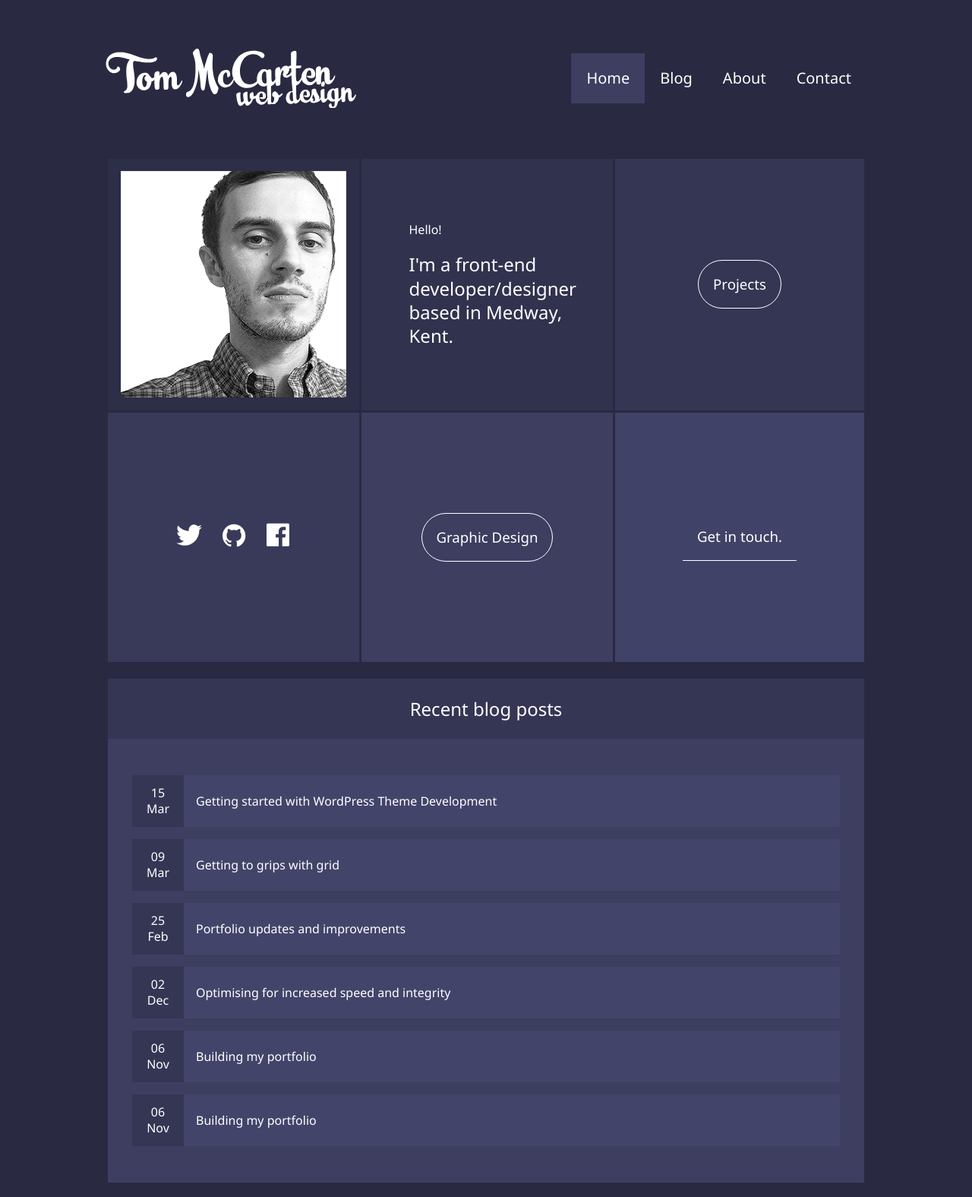
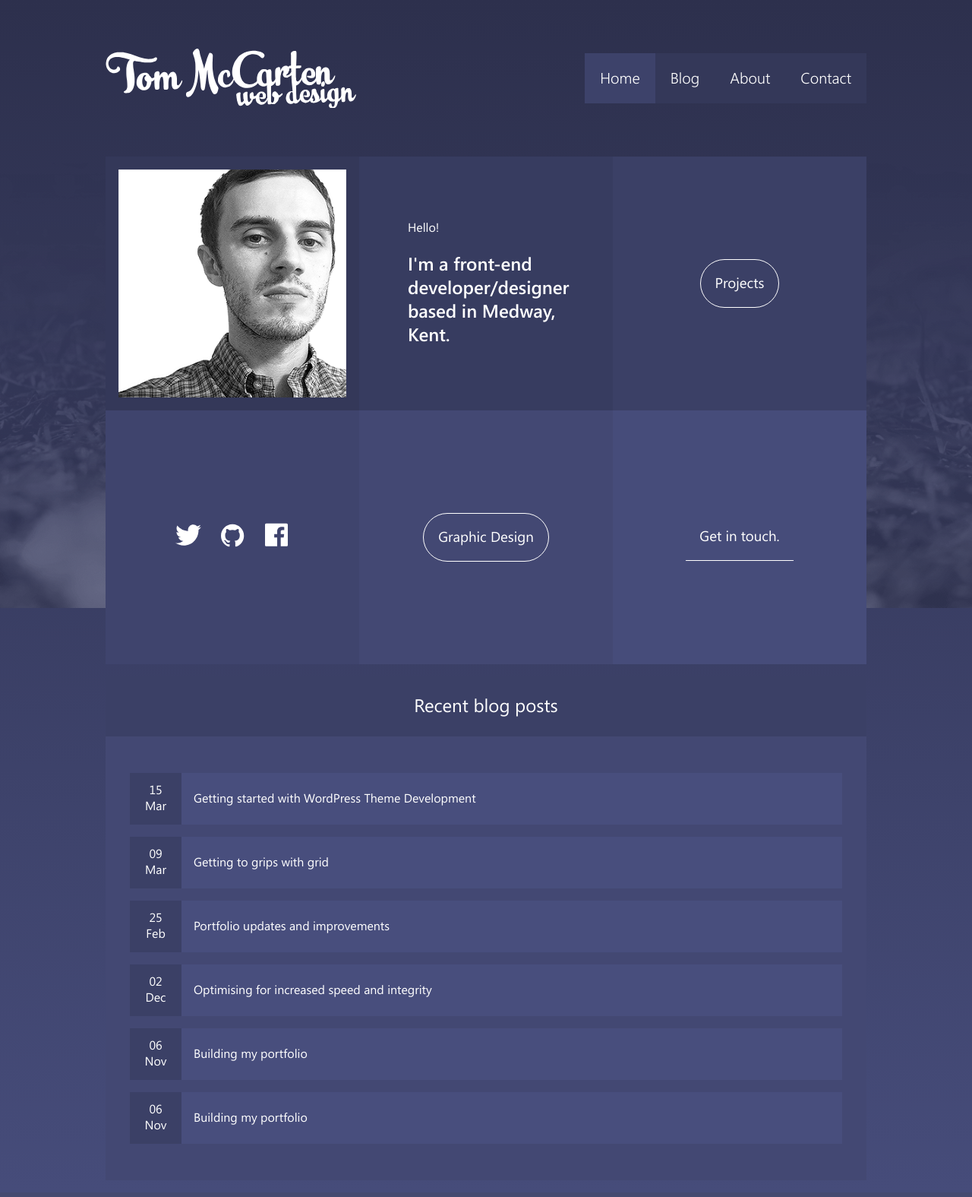
Before and after one commit to tmccarten/portfolio-redesign, a PHP site: page / in a window 1280 px wide. Shown: the whole page at 76% size. After the commit the page ends 1505 px from the top, so only its background shows below. Run offline with PHP 8.4, Linux system fonts and the light colour scheme.

Commit message:
colour changes

```diff
--- a/assets/css/1-global/_variables.scss
+++ b/assets/css/1-global/_variables.scss
@@ -1,11 +1,11 @@
 // Colours //
-$maincolour: #292a41;
+$maincolour: #303453;
 $tilecolour: lighten($maincolour, 2);
 $tilecolour--hover: lighten(saturate(adjust-hue($maincolour, -236), 35), 32);
 $sidebarcolour: lighten($maincolour, 10);
 
 // Fonts //
-$bodyfont: 'Segoe UI';
+$bodyfont: 'Webly Sleek UI';
 
 // Sizes //
 $max-width: 1488px;
--- a/assets/css/2-base/_body.scss
+++ b/assets/css/2-base/_body.scss
@@ -9,7 +9,7 @@ body {
   @media screen and (min-width: $mqtwocol) {
 
     body {
-      //background: linear-gradient(to bottom,  #283844 0%, #384983 100%); /* W3C, IE10+, FF16+, Chrome26+, Opera12+, Safari7+ */
+      background: linear-gradient(to bottom,  #2d304d 0%, #464c7a 100%); /* W3C, IE10+, FF16+, Chrome26+, Opera12+, Safari7+ */
     }
   }
 
@@ -24,7 +24,7 @@ body {
       bottom: 0;
       left: 0;
       z-index: -1;
-      //background-image: url('../img/body_bg.png');
+      background-image: url('../img/body_bg.png');
       background-size: cover;
       }
   }
--- a/assets/css/3-components/_menu.scss
+++ b/assets/css/3-components/_menu.scss
@@ -4,7 +4,7 @@
   height: 0;
   overflow: hidden;
   transition: height 300ms ease-in;
-  font-weight: normal;
+  font-weight: 300;
 }
 
 .main-menu {
@@ -45,6 +45,7 @@
 
   .main-nav {
     height: auto;
+    background-color: $tilecolour;
   }
 
   .main-menu {
@@ -61,7 +62,8 @@
     color: white;
 
     &:focus, &:hover, &.main-menu__link--current {
-      background-color: lighten($maincolour, 10);
+      background-color: lighten($tilecolour, 5);
+      //border-bottom: .08125em solid white;
     }
 
   }
--- a/assets/css/3-components/_sidebar.scss
+++ b/assets/css/3-components/_sidebar.scss
@@ -8,7 +8,7 @@
   margin: 1em 0;
   //background-color: lighten($tilecolour, 15);
   background-color: $sidebarcolour;
-  border: 3px solid $maincolour;
+  //border: 3px solid $maincolour;
 }
 
 .sidebar__title {
--- a/assets/css/3-components/_tiles.scss
+++ b/assets/css/3-components/_tiles.scss
@@ -80,14 +80,14 @@
 }
 
 .tile-inner__main {
-  font-weight: 300;
+  font-weight: normal;
   padding: 1em;
   background-color: transparent;
 }
 
 .tile-inner__main--border {
   border-radius: 2em;
-  border: .08em solid rgba(255,255,255,1);
+  border: .08125em solid rgba(255,255,255,1);
 }
 
 .tile-inner__main--contact {
@@ -104,7 +104,7 @@
 }
 
 .tile-inner__sub--intro {
-  font-weight: 500;
+  font-weight: 400;
 }
 
 .tile-inner__icon {
@@ -132,7 +132,7 @@
     width: 334px;
     height: 334px;
     border-radius: 0;
-    border: 3px solid $maincolour;
+    //border: 3px solid $maincolour;
   }
 
   .tile + * {
@@ -189,19 +189,21 @@
 
   .tile--image {
     display: flex;
+    //justify-content: flex-start;
   }
 
   .tile__img {
     max-width: 90%;
+    //filter: grayscale(0.3) sepia(30%);
   }
 
   .tile--projects {
     border-bottom: 0;
-    border-right: 3px solid $maincolour;
+    //border-right: 3px solid $maincolour;
   }
 
   .tile--icons {
-    border-bottom: 3px solid $maincolour;
+    //border-bottom: 3px solid $maincolour;
   }
 
   .tile--3d {
--- a/assets/css/style.css
+++ b/assets/css/style.css
@@ -57,7 +57,7 @@ html {
 }
 
 *:focus {
-	outline-color: #505280;
+	outline-color: #555c94;
 }
 
 h1,
@@ -94,8 +94,8 @@ h6 {
 /* -- BODY -- */
 
 body {
-	background: #292a41; /* Old browsers */
-	font-family: "Segoe UI";
+	background: #303453; /* Old browsers */
+	font-family: "Webly Sleek UI";
 	line-height: 1.3;
 	transition: background-color 1000ms;
 	color: white;
@@ -158,7 +158,7 @@ body {
 	display: -webkit-box;
 	display: -ms-flexbox;
 	display: flex;
-	background-color: #292a41;
+	background-color: #303453;
 	height: 52px;
 	min-width: 52px;
 	-webkit-box-align: center;
@@ -178,7 +178,7 @@ body {
 .btn-menu:active,
 .btn-menu:focus {
 	outline: 0;
-	background-color: #333451;
+	background-color: #393e63;
 }
 
 .btn-menu__lines {
@@ -234,7 +234,7 @@ body {
 	height: 0;
 	overflow: hidden;
 	transition: height 300ms ease-in;
-	font-weight: normal;
+	font-weight: 300;
 }
 
 .main-menu {
@@ -252,7 +252,7 @@ body {
 	margin: 0;
 	list-style-type: none;
 	font-size: 2rem;
-	background-color: #373857;
+	background-color: #3d426a;
 }
 
 .main-menu__item {
@@ -272,7 +272,7 @@ body {
 .main-menu__link.main-menu__link--current {
 	outline: 0;
 	color: white;
-	background-color: #414267;
+	background-color: #464c7a;
 }
 
 .main-nav--expanded {
@@ -312,7 +312,7 @@ body {
 	width: 100%;
 	height: 35vw;
 	font-size: 1rem;
-	background-color: #2d2e47;
+	background-color: #343859;
 	text-decoration: none;
 	color: white;
 }
@@ -322,7 +322,7 @@ body {
 }
 
 .tile--image {
-	background-color: #2d2e47;
+	background-color: #343859;
 	height: auto;
 }
 
@@ -332,25 +332,25 @@ body {
 }
 
 .tile--intro {
-	background-color: #31324e;
+	background-color: #373c60;
 	height: 90vw;
 	font-size: calc(1em + 1vw);
 }
 
 .tile--projects {
-	background-color: #353654;
+	background-color: #3b4066;
 }
 
 .tile--icons {
-	background-color: #393a5a;
+	background-color: #3f446d;
 }
 
 .tile--graphics {
-	background-color: #3d3e60;
+	background-color: #434873;
 }
 
 .tile--contact {
-	background-color: #414267;
+	background-color: #464c7a;
 }
 
 .tile--3d {
@@ -377,14 +377,14 @@ body {
 }
 
 .tile-inner__main {
-	font-weight: 300;
+	font-weight: normal;
 	padding: 1em;
 	background-color: transparent;
 }
 
 .tile-inner__main--border {
 	border-radius: 2em;
-	border: 0.08em solid white;
+	border: 0.08125em solid white;
 }
 
 .tile-inner__main--contact {
@@ -401,7 +401,7 @@ body {
 }
 
 .tile-inner__sub--intro {
-	font-weight: 500;
+	font-weight: 400;
 }
 
 .tile-inner__icon {
@@ -429,8 +429,7 @@ body {
 	width: 100%;
 	height: auto;
 	margin: 1em 0;
-	background-color: #3d3e60;
-	border: 3px solid #292a41;
+	background-color: #434873;
 }
 
 .sidebar__title {
@@ -438,7 +437,7 @@ body {
 	padding: 1em;
 	font-size: 1.5em;
 	margin: 0;
-	background-color: #353654;
+	background-color: #3b4066;
 }
 
 .blogposts {
@@ -460,7 +459,7 @@ body {
 	-webkit-box-align: center;
 	-ms-flex-align: center;
 	align-items: center;
-	background-color: #43446a;
+	background-color: #484e7d;
 	color: white;
 	text-decoration: none;
 	max-height: 4.25em;
@@ -468,11 +467,11 @@ body {
 }
 
 .blogposts__post:hover {
-	background-color: #cc4541;
+	background-color: #d65157;
 }
 
 .blogposts__post:hover .post__date {
-	background-color: #c03734;
+	background-color: #d13c43;
 }
 
 .post__title {
@@ -496,7 +495,7 @@ body {
 	-webkit-box-align: center;
 	-ms-flex-align: center;
 	align-items: center;
-	background-color: #353654;
+	background-color: #3b4066;
 	min-width: 4.25em;
 	min-height: 4.25em;
 	height: 0;
@@ -520,6 +519,10 @@ body {
 }
 
 @media screen and (min-width: 52em) {
+
+body {
+	background: linear-gradient(to bottom, #2d304d 0%, #464c7a 100%); /* W3C, IE10+, FF16+, Chrome26+, Opera12+, Safari7+ */
+}
 
 .header-container {
 	background-color: transparent;
@@ -556,6 +559,7 @@ body {
 
 .main-nav {
 	height: auto;
+	background-color: #343859;
 }
 
 .main-menu {
@@ -578,7 +582,7 @@ body {
 .main-menu__link:focus,
 .main-menu__link:hover,
 .main-menu__link.main-menu__link--current {
-	background-color: #3d3e60;
+	background-color: #3d426a;
 }
 
 .tiles {
@@ -597,7 +601,6 @@ body {
 	width: 334px;
 	height: 334px;
 	border-radius: 0;
-	border: 3px solid #292a41;
 }
 
 .tile + * {
@@ -653,6 +656,7 @@ body::before {
 	bottom: 0;
 	left: 0;
 	z-index: -1;
+	background-image: url("../img/body_bg.png");
 	background-size: cover;
 }
 
@@ -691,11 +695,6 @@ body::before {
 
 .tile--projects {
 	border-bottom: 0;
-	border-right: 3px solid #292a41;
-}
-
-.tile--icons {
-	border-bottom: 3px solid #292a41;
 }
 
 .tile--3d {
@@ -709,8 +708,8 @@ body::before {
 .tile--3d:hover {
 	-webkit-transform: rotateY(15deg) scale(0.95);
 	transform: rotateY(15deg) scale(0.95);
-	background-color: rgba(204, 69, 65, 0.8);
-	border-color: #d15855;
+	background-color: rgba(214, 81, 87, 0.8);
+	border-color: #db656b;
 }
 
 .tile--3d:hover .tile-inner__main {
```
